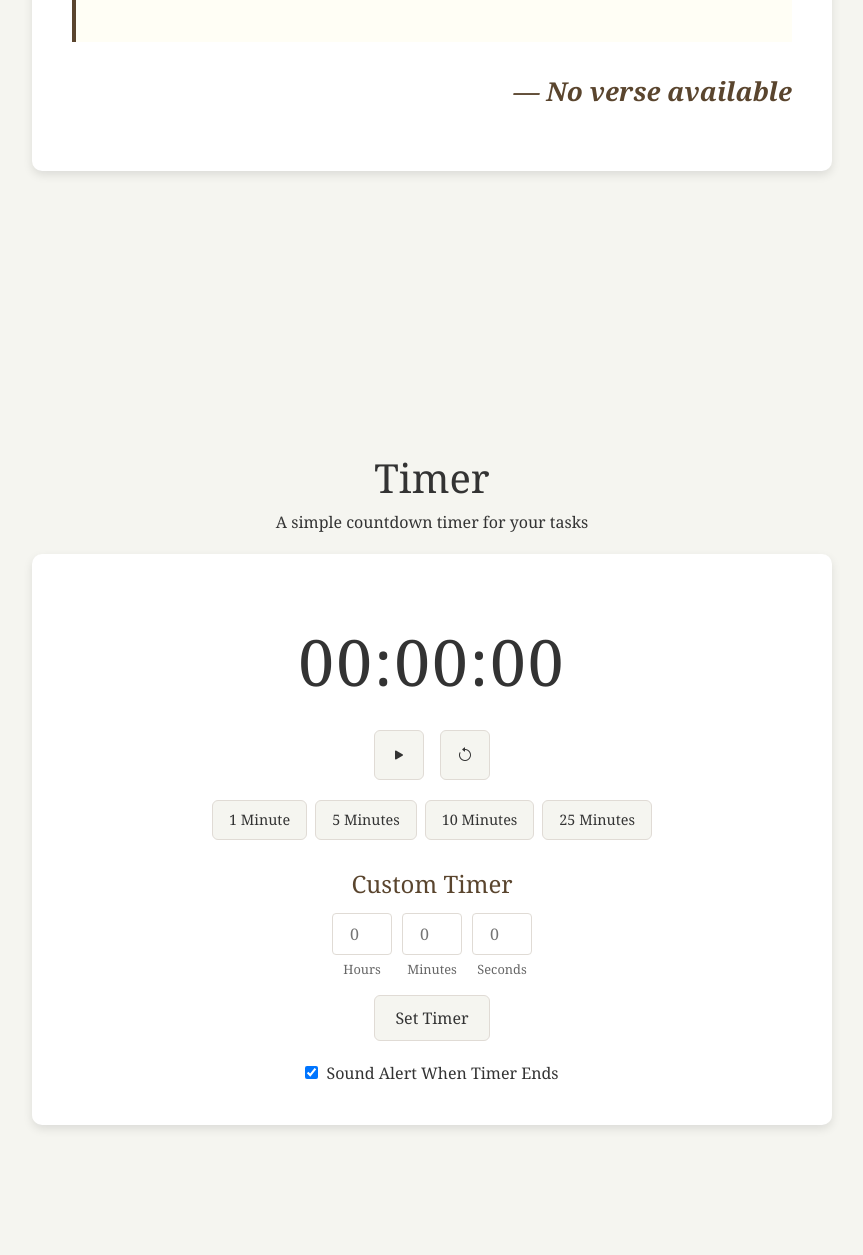
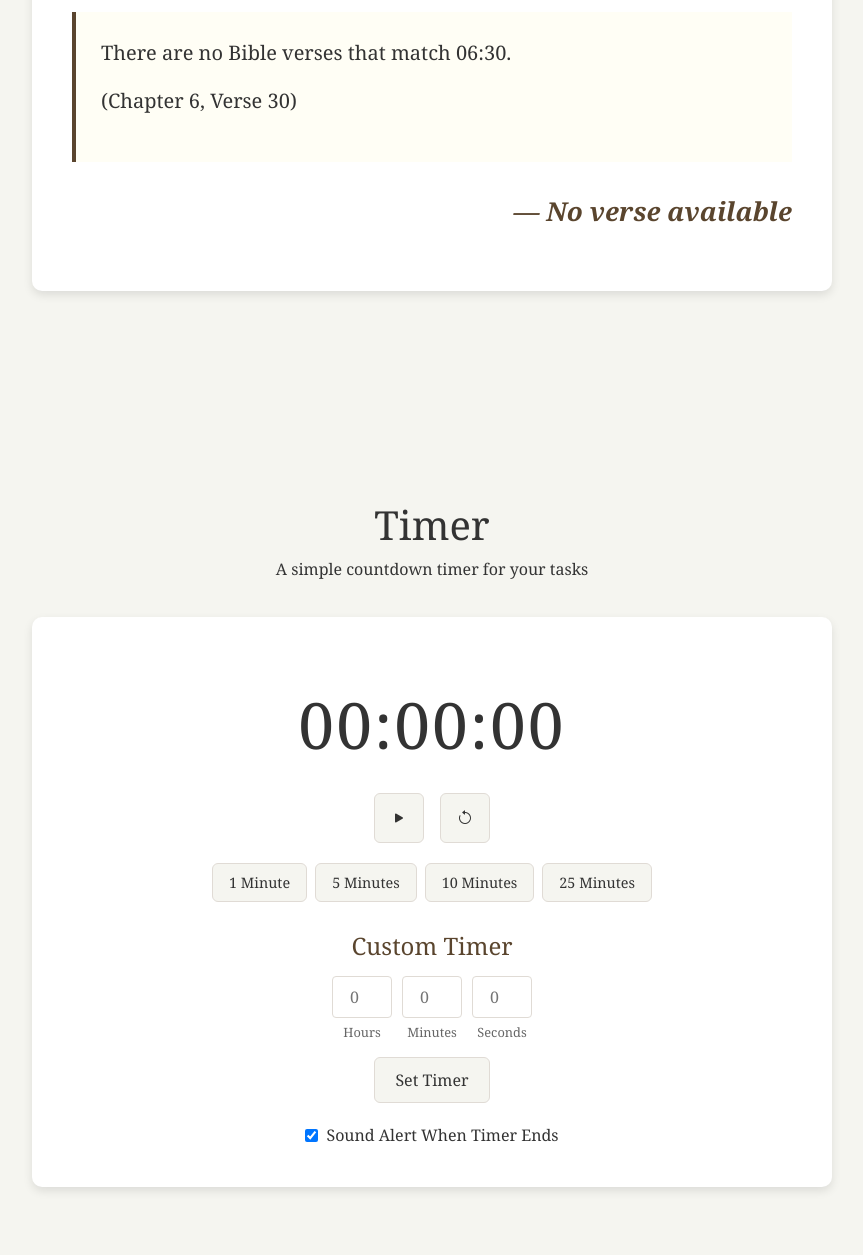
Before and after one commit to ToanDuong5823/bibleclock, a plain HTML site: page index.html in a window 1280 px wide. Shown: the part 406-1661 px from the top of the page, without its empty margins (208-1071 px from the left). Drawn offline with nearby package versions, Linux system fonts and the light colour scheme; no server answers.

Commit message:
Update style.css

```diff
--- a/style.css
+++ b/style.css
@@ -51,6 +51,11 @@ body {
     position: relative; /* Needed for theme toggle positioning */
     margin-bottom: 40px; /* Add space between sections */
     height: 100vh; /* Added height */
+    margin-left: auto; /* Center the container */
+    margin-right: auto; /* Center the container */
+    display: flex; /* Added Flexbox */
+    flex-direction: column; /* Stack children vertically */
+    justify-content: center; /* Center content vertically */
 }
 
 .clock-container { /* Renamed from timer-card in time.html */
@@ -58,7 +63,7 @@ body {
     border-radius: 10px; /* Style from index.html */
     box-shadow: var(--card-shadow); /* Style from index.html */
     padding: 40px;
-    margin-top: 20px; /* Reduced margin-top */
+    margin: 20px auto; /* Centering the clock container */
     width: 100%;
     box-sizing: border-box;
 }
@@ -136,10 +141,8 @@ body {
 }
 
 .theme-icon {
-    /* Removed display: inline-block; */
     width: 16px;
     height: 16px;
-     /* Add display flex to the icon spans themselves */
     display: flex;
     align-items: center;
     justify-content: center;
@@ -151,19 +154,24 @@ body {
 
 /* Styles for Timer specific elements from time.html, adapted */
 .timer-container { /* New container for timer */
-    width: 100%;
+     width: 100%;
     max-width: 800px;
     text-align: center;
     margin-bottom: 40px;
-    height: 100vh; /* Added height */
+     height: 100vh; /* Added height */
+     margin-left: auto; /* Center the container */
+     margin-right: auto; /* Center the container */
+     display: flex; /* Added Flexbox */
+     flex-direction: column; /* Stack children vertically */
+     justify-content: center; /* Center content vertically */
 }
 
-.timer-card { /* Using clock-container style */
+ .timer-card { /* Using clock-container style */
     background-color: var(--card-bg);
     border-radius: 10px;
     box-shadow: var(--card-shadow);
     padding: 40px;
-    margin-top: 20px; /* Consistent margin */
+    margin: 20px auto; /* Centering the timer card */
     width: 100%;
     box-sizing: border-box;
  }
```
